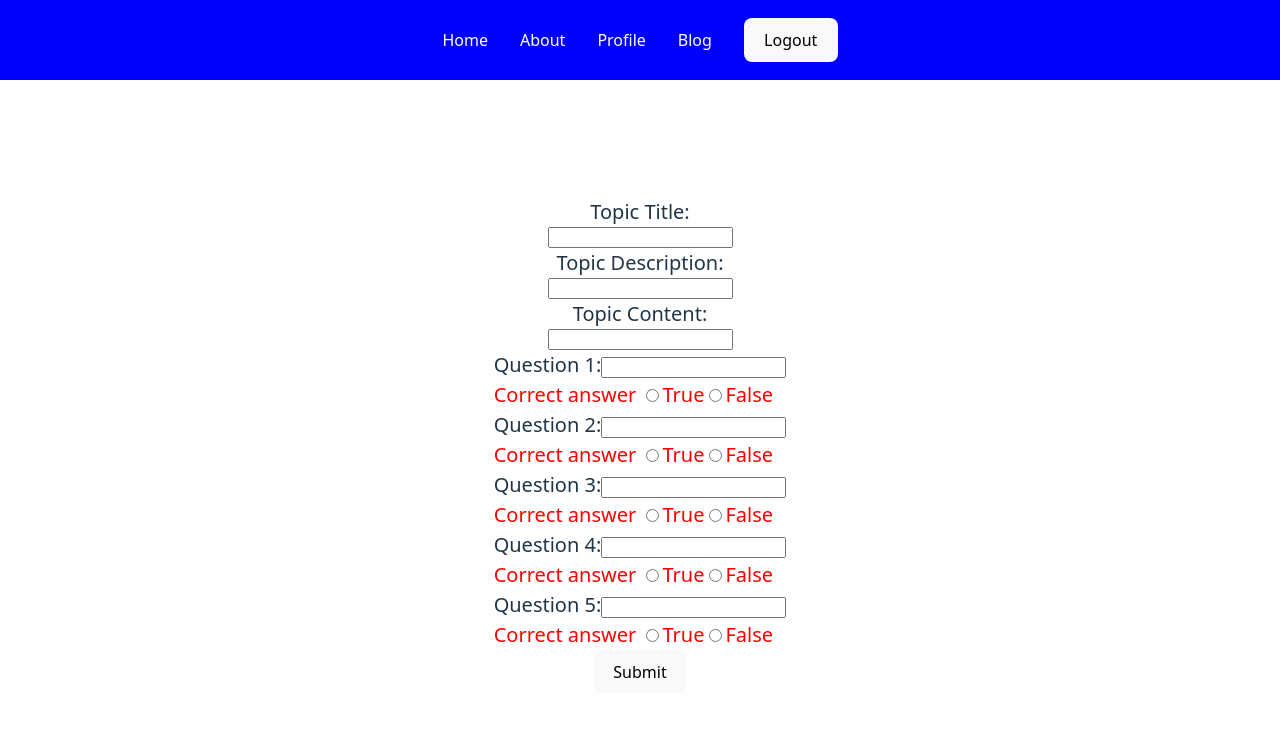
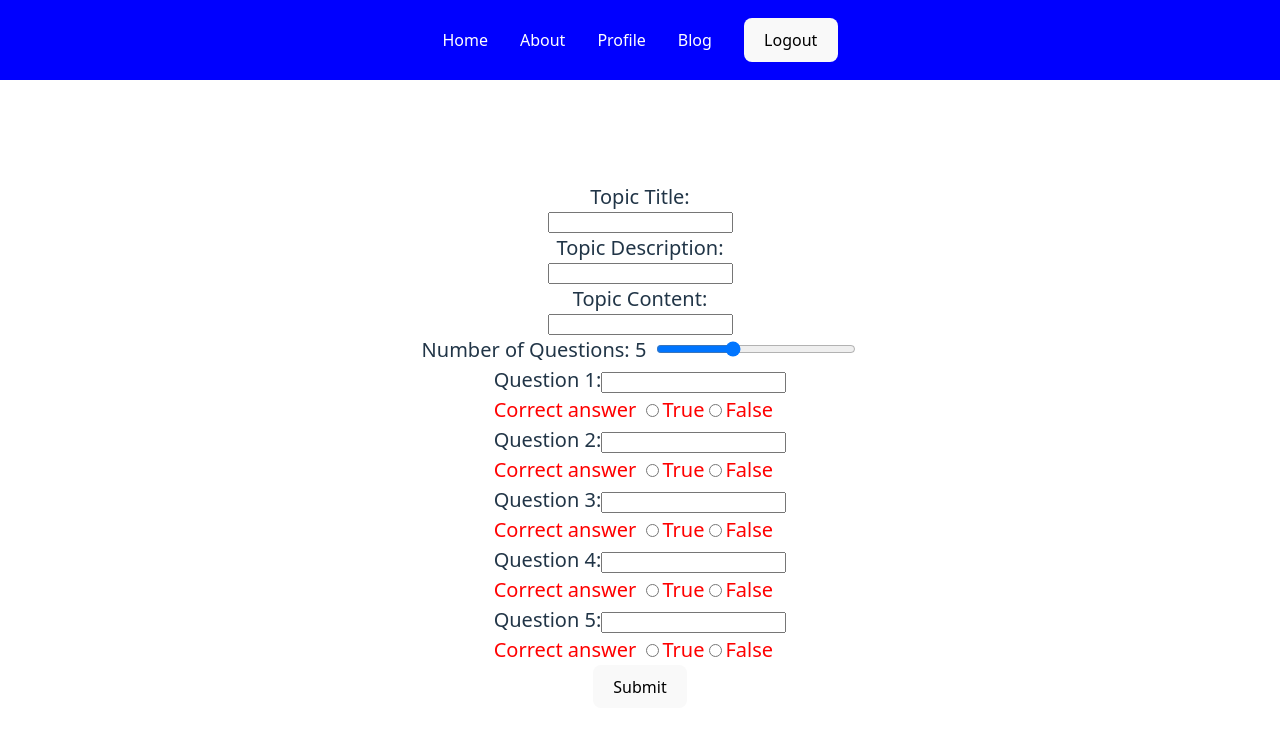
Before and after one commit to GittoKia/questionnare, a React (Vite) app in the folder frontend/: page /createTopic in a window 1280 px wide. Shown: the top 732 px of the page. Built offline with nearby package versions, Linux system fonts and the light colour scheme; sample sign-in values are in the browser's storage.

Commit message:
Added Slider

```diff
--- a/frontend/src/pages/CreateTopic.tsx
+++ b/frontend/src/pages/CreateTopic.tsx
@@ -11,6 +11,7 @@ const CreateTopic = ({ premade }: { premade: boolean }) => {
   const [title, setTitle] = useState('');
   const [description, setDescription] = useState('');
   const [content, setContent] = useState('');
+  const [numQuestions, setNumQuestions] = useState(5);
   type QuestionForm = {
     prompt: string;
     answer: boolean | null;   // null  = not chosen yet
@@ -39,7 +40,20 @@ const CreateTopic = ({ premade }: { premade: boolean }) => {
 
     }
     loadPost();
-  }, []);
+    setQuestions((prev) => {
+    const next = [...prev];
+    if (next.length < numQuestions) {
+      // Add empty questions
+      for (let i = next.length; i < numQuestions; i++) {
+        next.push({ prompt: '', answer: null });
+      }
+    } else if (next.length > numQuestions) {
+      // Remove extra questions
+      next.length = numQuestions;
+    }
+    return next;
+  });
+  }, [numQuestions]);
 
 
   async function handleSubmit(e: React.FormEvent) {
@@ -105,6 +119,18 @@ const CreateTopic = ({ premade }: { premade: boolean }) => {
         required
       />
 
+<label>
+    Number of Questions: {numQuestions}
+    <input
+      type="range"
+      min={2}
+      max={10}
+      value={numQuestions}
+      onChange={e => setNumQuestions(Number(e.target.value))}
+      style={{ width: 200, marginLeft: 10 }}
+    />
+  </label>
+
       {questions.map((q, i) => (
         <div key={i} className="question-block">
           <label>Question {i + 1}:</label>
--- a/frontend/src/pages/ViewTopic.tsx
+++ b/frontend/src/pages/ViewTopic.tsx
@@ -3,7 +3,8 @@ import type { Topic } from '../types';
 import { convertDate } from '../types';
 import { useNavigate } from 'react-router-dom';
 import { useEffect, useState } from 'react';
-import { getTopic, deleteTopic } from '../api';
+import { getTopic, deleteTopic,getUser } from '../api';
+import * as jwt_decode from 'jwt-decode'
 import Spinner from '../components/Spinner';
 import '../styles/Topic.scss'
 export const sleep = (ms: number) =>
@@ -15,12 +16,21 @@ const ViewTopic = () => {
   const { id } = useParams<{ id: string }>();
   const [topic, setTopic] = useState<Topic>()
   const [loading, setLoading] = useState(true)
-
+  const[userName,setUserName]=useState("")
+  const token=sessionStorage.getItem('User')
+  let boole=false;
+if (token && topic){
+            const decodedToken = jwt_decode.jwtDecode<{ _id: string }>(token)
+boole=(decodedToken._id==topic.author);}
 
   useEffect(() => {
     async function loadPost() {
       let data = await getTopic(id)
       setTopic(data)
+      if (data && data.author) {
+      const user = await getUser(data.author);
+      setUserName(user.name); // assumes user object has a 'name' property
+    }
       await sleep(500);
       setLoading(false)
     }
@@ -66,9 +76,14 @@ const ViewTopic = () => {
           <h2>{topic.description}</h2>
           <p>{topic.content}</p>
           <h3>{convertDate(new Date(topic.dateCreated))}</h3>
+          <h3>{userName}</h3>
           <Link to={`/topic/${topic._id}/question/1`}>Start</Link>
-          <button onClick={handleUpdate}>Update Topic</button>
-          <button onClick={handleDelete}>Delete Topic</button>
+          {boole ? (
+            <div>
+              <button onClick={handleUpdate}>Update Topic</button>
+              <button onClick={handleDelete}>Delete Topic</button>
+            </div>
+          ) : null}
         </div>)}
     </div>
   );
```
